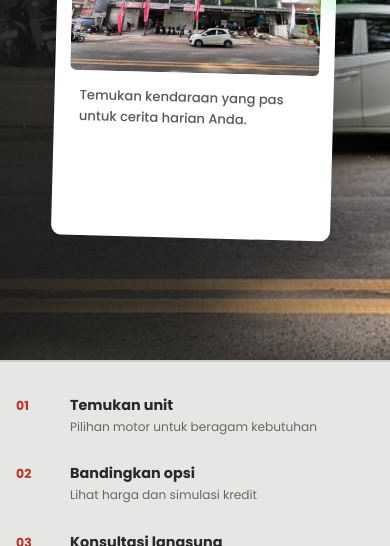
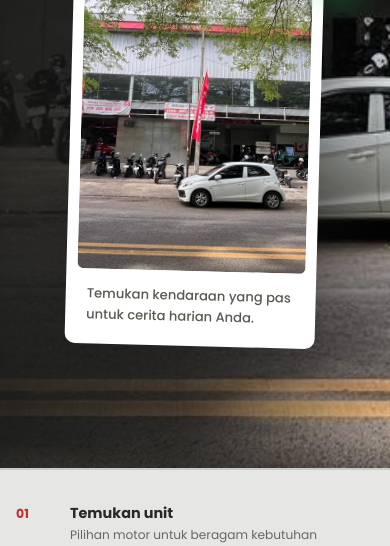
Before and after one commit to jayson1303/selamatmotorplara, a plain HTML site: page index.html in a window 390 px wide. Shown: the part 821-1367 px from the top of the page. Drawn offline with Linux system fonts and the light colour scheme; no server answers.

Commit message:
Match promo card to portrait image ratio

```diff
--- a/css/style.css
+++ b/css/style.css
@@ -2034,3 +2034,12 @@ body { background:#e6e7e5; color:#292a27; }
   .hero-title { font-size:clamp(1.85rem,7vw,2.45rem); line-height:1.08; }
   .hero-promo-img { height:auto; max-height:205px; }
 }
+
+/* The promotion artwork is portrait (2:3); let its frame follow that ratio. */
+.hero-promo-wrapper { width:min(100%,290px); max-width:290px; }
+.hero-promo-card { padding:8px; }
+.hero-promo-img { display:block; width:100%; height:auto; max-height:none; aspect-ratio:2 / 3; object-fit:cover; background:transparent; }
+@media(max-width:700px) {
+  .hero-promo-wrapper { width:min(78%,250px); max-width:250px; }
+  .hero-promo-img { height:auto; max-height:none; }
+}
```
